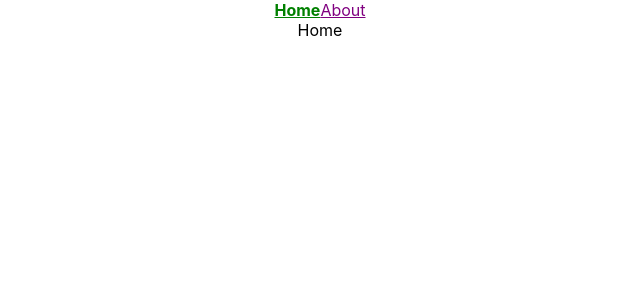
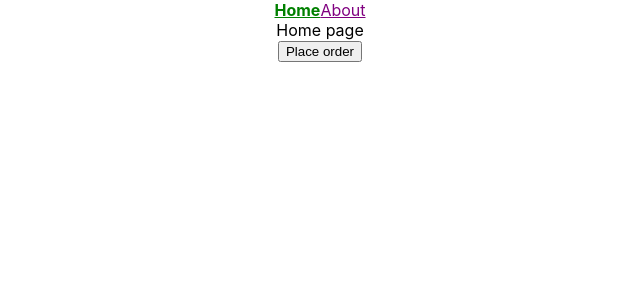
Before and after one commit to aniket-bhadra/Learning-react-router, a React (Create React App) app: page / in a window 1280 px wide. Shown: the top 300 px of the page, without its empty margins (320-960 px from the left). Built offline with nearby package versions, Linux system fonts and the light colour scheme.

Commit message:
navigates to different routes programatically after an action

```diff
--- a/src/App.js
+++ b/src/App.js
@@ -4,6 +4,7 @@
 import Home from "./components/Home";
 import About from "./components/About";
 import Navbar from "./components/Navbar";
+import OrderSummary from "./components/OrderSummary";
 
 function App() {
   return (
@@ -12,6 +13,7 @@
       <Routes>
         <Route path="/" element={<Home />} />
         <Route path="about" element={<About />} />
+        <Route path="order-summary" element={<OrderSummary />} />
       </Routes>
     </div>
   );
--- a/src/components/Home.js
+++ b/src/components/Home.js
@@ -1,9 +1,15 @@
-import React from 'react'
+import React from "react";
+import { useNavigate } from "react-router-dom";
 
 const Home = () => {
+  const navigate = useNavigate(); //returns a function
+  //now using this navigate function, we can navigate to the order-summary route on clik of a button, just provide --> as argument ----> the path for the route or a number that indicates a change in the history stack
   return (
-    <div>Home</div>
-  )
-}
+    <>
+      <div>Home page</div>
+      <button onClick={() => navigate("order-summary")}>Place order</button>
+    </>
+  );
+};
 
-export default Home
+export default Home;
```
